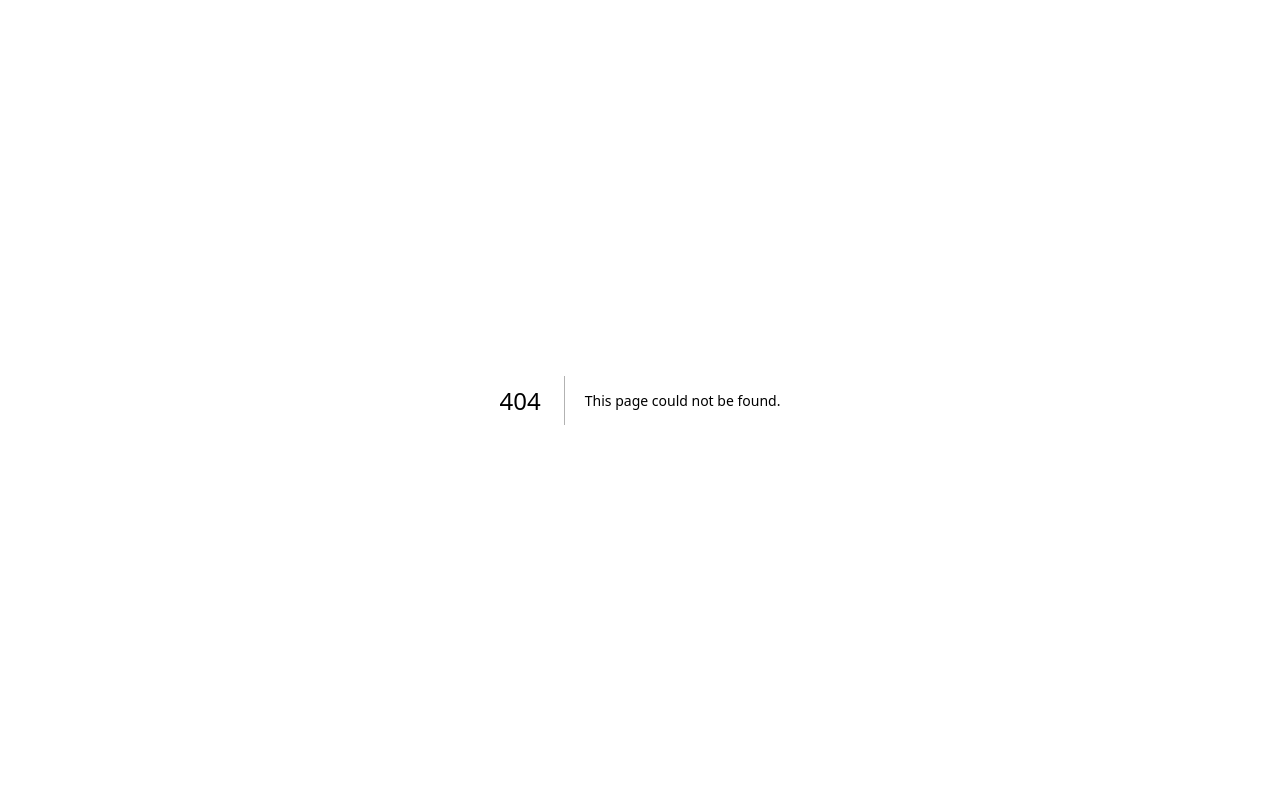
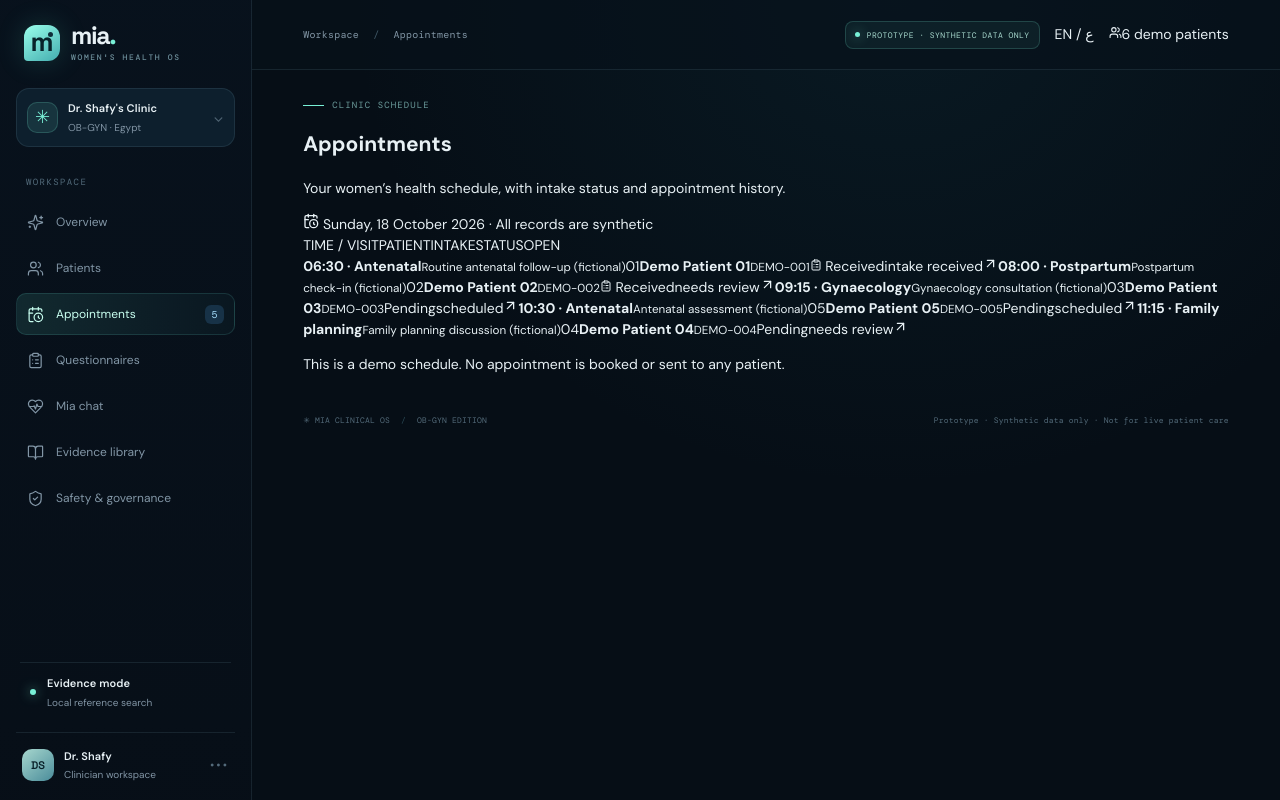
Before and after one commit to MohammedAbdelshafy/ai-front-desk, a Next.js app in the folder apps/mia-obgyn/: page /appointments in a window 1280 px wide. Before the commit this address had no page. Built offline with nearby package versions, Linux system fonts and the light colour scheme.

Commit message:
feat: add OB-GYN page.tsx

```diff
--- /dev/null
+++ b/apps/mia-obgyn/src/app/appointments/page.tsx
@@ -0,0 +1,12 @@
+import Link from "next/link";
+import { ArrowUpRight, CalendarClock, ClipboardList } from "lucide-react";
+import { AppShell, PageHeading, StatusPill } from "@/components/app-shell";
+import { getAppointments, getPatients } from "@/lib/demo/repositories";
+
+export default function AppointmentsPage() {
+ const appts=getAppointments(); const patients=getPatients();
+ return <AppShell active="/appointments"><PageHeading eyebrow="CLINIC SCHEDULE" title="Appointments" description="Your women’s health schedule, with intake status and appointment history."/>
+ <div className="schedule-date"><CalendarClock size={16}/> Sunday, 18 October 2026 <span>·</span> All records are synthetic</div>
+ <div className="table-panel"><div className="table-header appointment-table-head"><span>TIME / VISIT</span><span>PATIENT</span><span>INTAKE</span><span>STATUS</span><span>OPEN</span></div>{appts.map(a=>{const p=patients.find(x=>x.id===a.patientId);return <Link className="patient-row" href={`/appointments/${a.id}`} key={a.id}><span><b>{new Date(a.dateTime).toLocaleTimeString("en-GB",{hour:"2-digit",minute:"2-digit"})} · {a.service}</b><small>{a.reason}</small></span><span className="patient-name-cell"><span className="patient-initial">{p?.displayId.slice(-2)}</span><span><b>{p?.demoName}</b><small>{p?.displayId}</small></span></span><span>{a.questionnaireId?<StatusPill kind="good"><ClipboardList size={12}/> Received</StatusPill>:<StatusPill kind="warn">Pending</StatusPill>}</span><span><StatusPill kind={a.status==="needs-review"?"warn":a.status==="intake-received"?"blue":"neutral"}>{a.status.replaceAll("-"," ")}</StatusPill></span><span className="table-arrow"><ArrowUpRight size={15}/></span></Link>;})}</div>
+ <p className="page-disclaimer">This is a demo schedule. No appointment is booked or sent to any patient.</p></AppShell>;
+}
```
